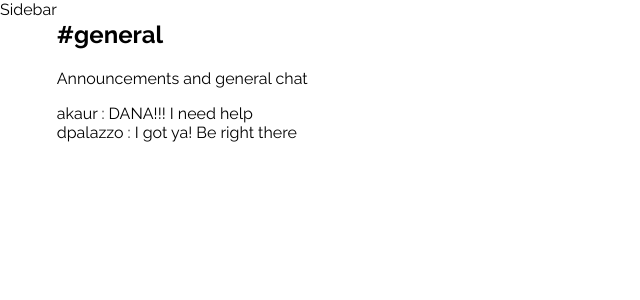
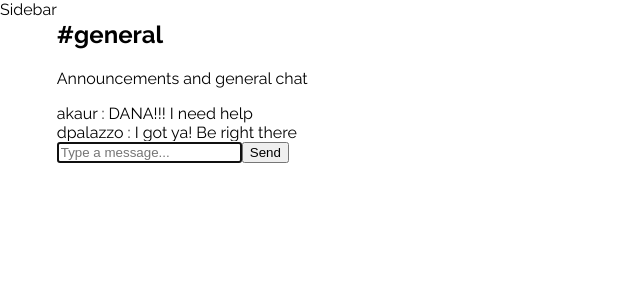
Before and after one commit to avleen2898/chatarang, a React (Create React App) app: page / in a window 1280 px wide. Shown: the top 300 px of the page, without its empty margins (0-640 px from the left). Built offline with nearby package versions, Linux system fonts and the light colour scheme.

Commit message:
Add MessageForm component

```diff
--- a/src/Chat.js
+++ b/src/Chat.js
@@ -2,6 +2,7 @@
 
 import ChatHeader from './ChatHeader';
 import MessageList from './MessageList';
+import MessageForm from './MessageForm';
 
 class Chat extends Component{
     render(){
@@ -9,6 +10,7 @@
             <div className="Chat">
                 <ChatHeader />
                 <MessageList />
+                <MessageForm />
             </div>
         )
 
--- /dev/null
+++ b/src/MessageForm.js
@@ -0,0 +1,20 @@
+import React, {Component} from 'react';
+
+class MessageForm extends Component{
+    render(){
+        return (
+            <form className="MessageForm">
+                <input
+                    type="text"
+                    name="body"
+                    placeholder="Type a message..."
+                    autoFocus
+                    required
+                />
+                <button type="submit">Send</button>
+            </form>
+        )
+    }
+}
+
+export default MessageForm;
```
